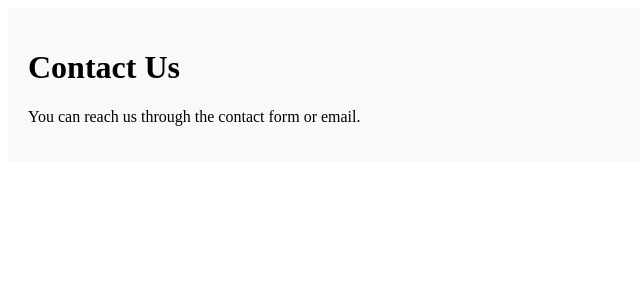
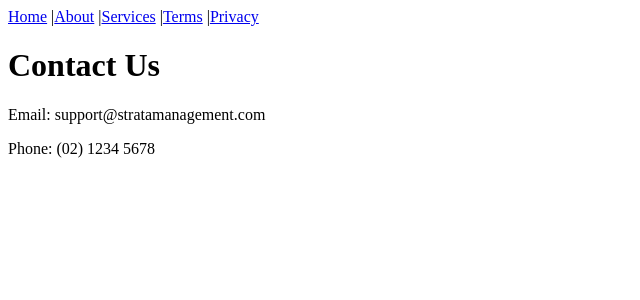
Before and after one commit to sukarim152/strata_managment, a Next.js app: page /contact in a window 1280 px wide. Shown: the top 300 px of the page, without its empty margins (0-640 px from the left). Built offline with nearby package versions, Linux system fonts and the light colour scheme.

Commit message:
Update contact.js

```diff
--- a/pages/contact.js
+++ b/pages/contact.js
@@ -1,10 +1,19 @@
-import styles from '../styles/contact.module.css';
+import Link from 'next/link';
 
 export default function Contact() {
   return (
-    <div className={styles.container}>
+    <div>
+      <nav>
+        <Link href="/">Home</Link> |
+        <Link href="/about">About</Link> |
+        <Link href="/services">Services</Link> |
+        <Link href="/terms">Terms</Link> |
+        <Link href="/privacy">Privacy</Link>
+      </nav>
+
       <h1>Contact Us</h1>
-      <p>You can reach us through the contact form or email.</p>
+      <p>Email: support@stratamanagement.com</p>
+      <p>Phone: (02) 1234 5678</p>
     </div>
   );
 }
```
